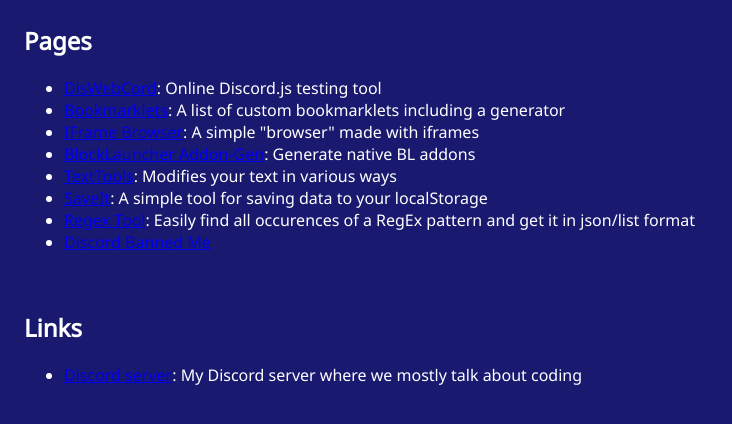
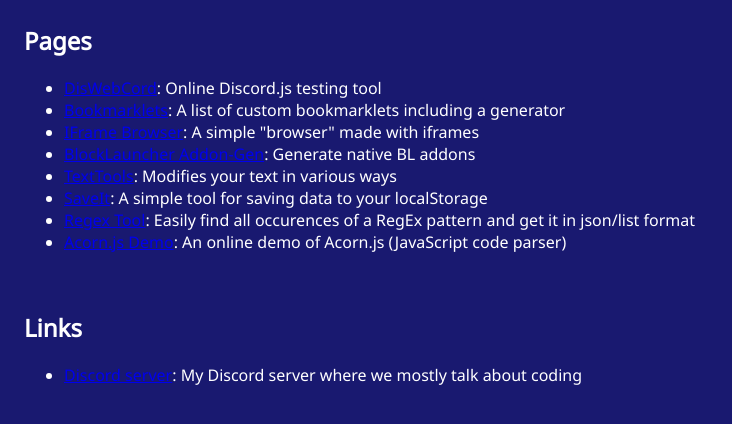
Before and after one commit to SuperOP535/superop535.github.io, a plain HTML site: page index.html in a window 1280 px wide. Shown: the whole page, without its empty margins (0-732 px from the left). Drawn offline with Linux system fonts and the light colour scheme.

Commit message:
Added acorn demo, disabled highlighting of line breaks

```diff
--- a/index.html
+++ b/index.html
@@ -12,6 +12,10 @@
     a:visited {
       color: green;
     }
+
+    br {
+      user-select: none;
+    }
   </style>
 </head>
 <body>
@@ -24,7 +28,7 @@
     <li><a href="/texttools">TextTools</a>: Modifies your text in various ways</li>
     <li><a href="/saveit">SaveIt</a>: A simple tool for saving data to your localStorage</li>
     <li><a href="/regex-tool">Regex Tool</a>: Easily find all occurences of a RegEx pattern and get it in json/list format</li>
-    <li><a href="https://github.com/SuperOP535/Discord-Banned-Me">Discord Banned Me</a></li>
+    <li><a href="/acorn-demo">Acorn.js Demo</a>: An online demo of Acorn.js (JavaScript code parser)</li>
   </ul><br>
   <h2>Links</h2>
   <ul>
```
